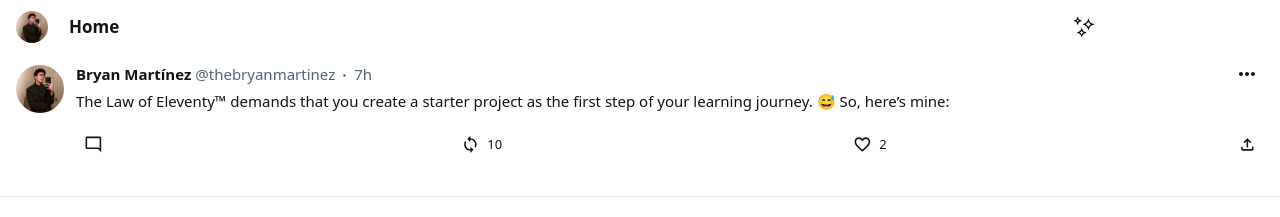
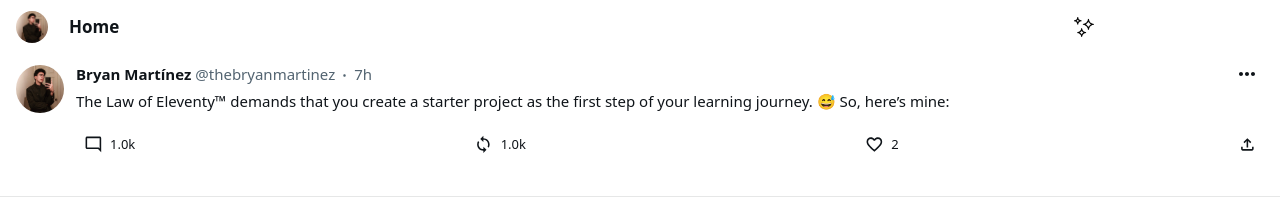
Before and after one commit to Rviewer-Challenges/5eOKpz2UfpRrzgF51dsN, a React (Vite) app: page / in a window 1280 px wide. Shown: the top 217 px of the page. Built offline with nearby package versions, Linux system fonts and the light colour scheme.

Commit message:
👌 IMPROVE: Tweet footer code and number over 1k

```diff
--- a/src/components/TextTweet.jsx
+++ b/src/components/TextTweet.jsx
@@ -13,7 +13,7 @@ const TextTweet = ({ children }) => {
 			<div className='w-full'>
 				<TweetHeader name={'Bryan Martínez'} username={'thebryanmartinez'} hour={7}/>
 				<div className=''>{!children ? <p>This is a tweet</p> : children}</div>
-				<TweetFooter retweets={10} likes={2}/>
+				<TweetFooter retweets={1000} comments={1000} likes={2}/>
 			</div>
 		</div>
 	)
--- a/src/components/TweetFooter/TweetFooter.jsx
+++ b/src/components/TweetFooter/TweetFooter.jsx
@@ -10,16 +10,16 @@ import TweetFooterButton from './TweetFooterButton'
 const TweetFooter = ({ comments, likes, retweets }) => {
 	return (
 		<div className='flex items-center my-4 w-full justify-between text-[13px]'>
-			<TweetFooterButton color={'text-blue'} number={comments}>
+			<TweetFooterButton color={'blue'} number={comments}>
 				<ModeCommentOutlinedIcon sx={{ width: 18.75, height: 18.75 }} />
 			</TweetFooterButton>
-			<TweetFooterButton color={'text-[#00BA7C]'} number={retweets}>
+			<TweetFooterButton color={'[#00ba7c]'} number={retweets}>
 				<LoopOutlinedIcon sx={{ width: 18.75, height: 18.75 }} />
 			</TweetFooterButton>
-			<TweetFooterButton color={'text-[#f91881]'} number={likes}>
+			<TweetFooterButton color={'[#f91881]'} number={likes}>
 				<FavoriteBorderOutlinedIcon sx={{ width: 18.75, height: 18.75 }} />
 			</TweetFooterButton>
-			<TweetFooterButton color={'text-blue'}>
+			<TweetFooterButton color={'blue'}>
 				<FileUploadOutlinedIcon sx={{ width: 18.75, height: 18.75 }} />
 			</TweetFooterButton>
 		</div>
--- a/src/components/TweetFooter/TweetFooterButton.jsx
+++ b/src/components/TweetFooter/TweetFooterButton.jsx
@@ -1,7 +1,13 @@
 const TweetFooterButton = ({ children, color, number }) => {
+	if (number >= 1000) {
+		number = `${(number / 1000).toFixed(1)}k`
+	}
+
 	return (
-		<div className={`flex items-center hover:cursor-pointer hover:${color} transition-all`}>
-			<div className={`hovershadow hover:${color} hover:bg-opacity-10 transition-all`}>
+		<div
+			className={`flex items-center hover:cursor-pointer hover:text-${color} transition-all`}>
+			<div
+				className={`hovershadow hover:text-${color} hover:bg-opacity-10 transition-all`}>
 				{children}
 			</div>
 			<span>{number}</span>
--- a/tailwind.config.js
+++ b/tailwind.config.js
@@ -6,7 +6,7 @@ module.exports = {
       colors: {
         'blue': '#1D9BF0',
         'lightblue': 'rgba(29, 155, 240, 0.1)',
-        'black' : '#0f1419',
+        'black': '#0f1419',
         'gray': '#536471'
       },
     },
```
